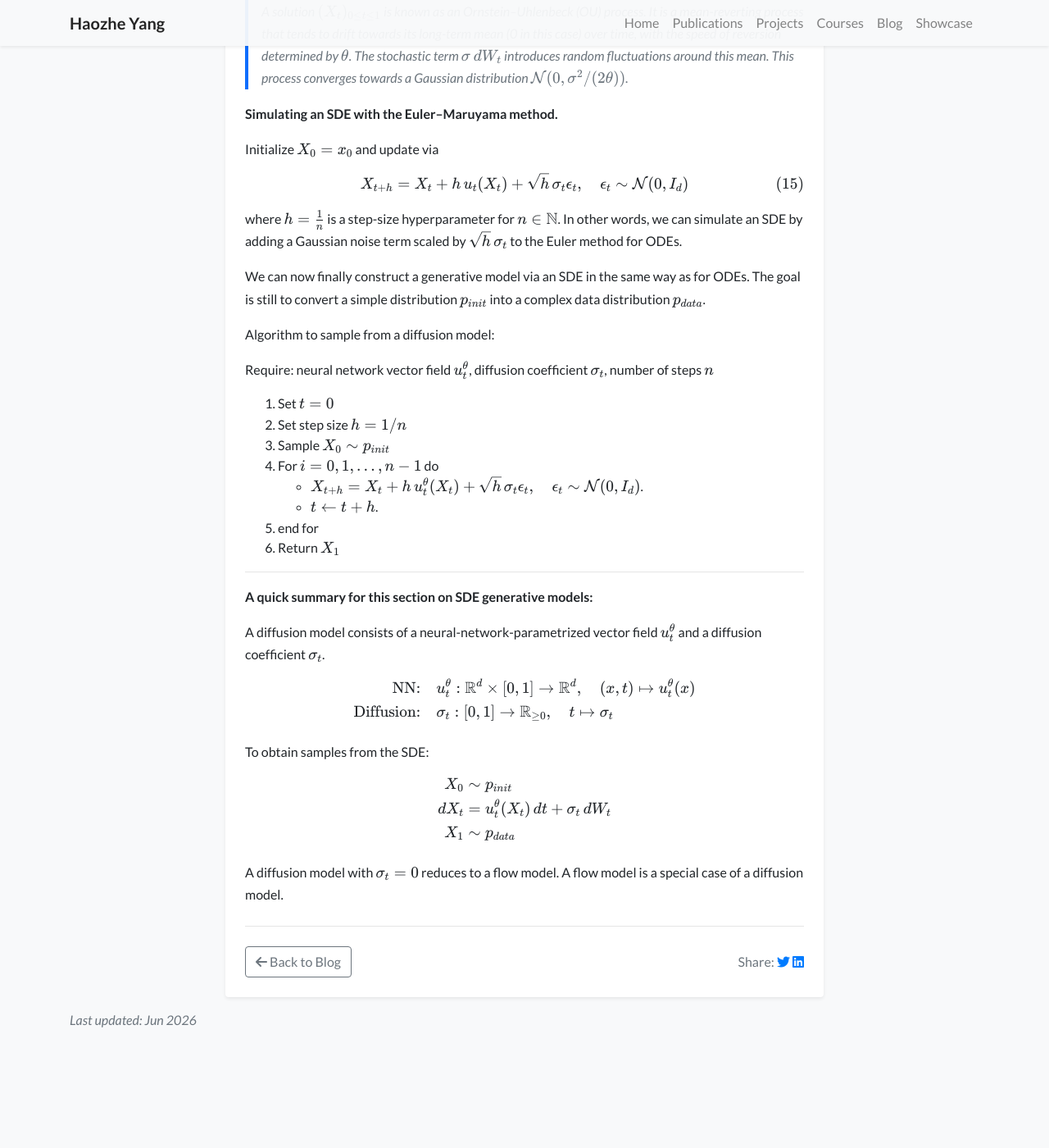
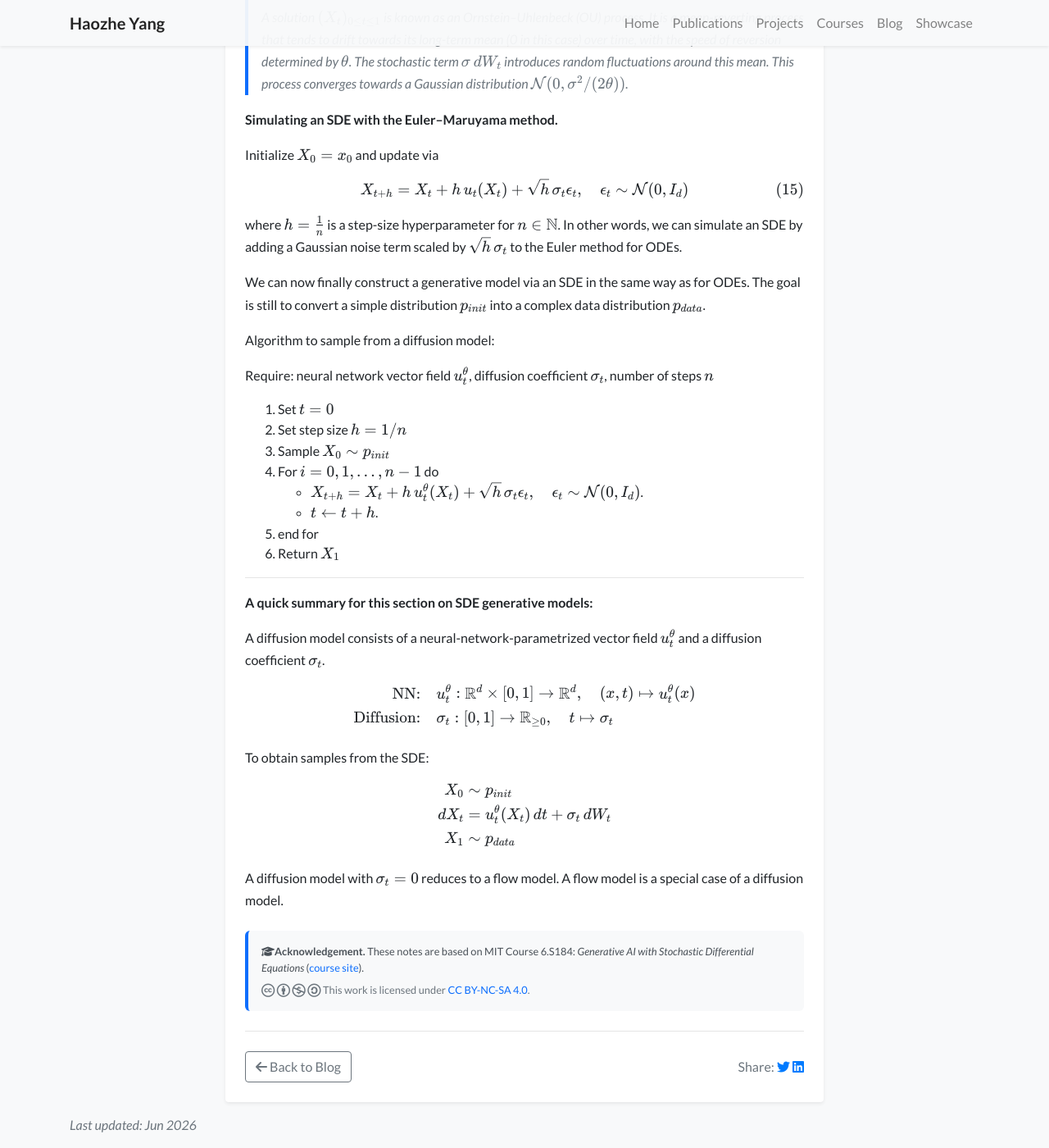
Before and after one commit to linearalgebrayhz/linearalgebrayhz.github.io, a Jekyll site: the page built from _posts/2026-06-21-flow-matching1.md, in a window 1280 px wide and 1400 px high, scrolled down 6940 px. Shown: the whole window at 82% size. Built offline with Jekyll 4.4.1, drawn with Linux system fonts in a browser that asks for light colours; nearby versions of some CDN libraries; a style sheet for code colours, icons or effects is not loaded; before the commit the page ends 8212 px from its top, so only the background shows below that.

Commit message:
Add post card images, license & acknowledgement, fix category badge
- Blog cards show an optional cover image when a post sets `image:`
  in front matter; no image, no reserved space. Placeholder assets
  added under assets/images/posts/ to be replaced later.
- New per-post `license:` front matter (cc-by-nc-sa, etc.) rendered via
  _includes/widgets/license.html with Creative Commons icons + link.
- New per-post `acknowledgement:` front matter rendered in the footer.
- Flow Matching posts: CC BY-NC-SA + credit to MIT 6.S184.
- Fix unreadable category badge: site loads Bootstrap 4 CSS but uses
  BS5 badge classes, so text inherited the muted parent color. Replaced
  with version-independent .category-badge / .tag-badge styles.

Co-Authored-By: Claude Opus 4.8 (1M context) <noreply@anthropic.com>

```diff
--- /dev/null
+++ b/_includes/widgets/license.html
@@ -0,0 +1,46 @@
+{%- comment -%}
+Renders a license notice for a post.
+Usage: {% include widgets/license.html license=page.license %}
+Supported keys: cc-by, cc-by-sa, cc-by-nc, cc-by-nc-sa, cc-by-nc-nd, cc-by-nd, cc0.
+Any other value is shown verbatim as the license name (no link).
+{%- endcomment -%}
+{%- assign lic = include.license -%}
+{%- assign lic_url = '' -%}
+{%- assign lic_icons = 'creative-commons' -%}
+{%- case lic -%}
+  {%- when 'cc-by' -%}
+    {%- assign lic_name = 'CC BY 4.0' -%}
+    {%- assign lic_url = 'https://creativecommons.org/licenses/by/4.0/' -%}
+    {%- assign lic_icons = 'creative-commons,creative-commons-by' -%}
+  {%- when 'cc-by-sa' -%}
+    {%- assign lic_name = 'CC BY-SA 4.0' -%}
+    {%- assign lic_url = 'https://creativecommons.org/licenses/by-sa/4.0/' -%}
+    {%- assign lic_icons = 'creative-commons,creative-commons-by,creative-commons-sa' -%}
+  {%- when 'cc-by-nc' -%}
+    {%- assign lic_name = 'CC BY-NC 4.0' -%}
+    {%- assign lic_url = 'https://creativecommons.org/licenses/by-nc/4.0/' -%}
+    {%- assign lic_icons = 'creative-commons,creative-commons-by,creative-commons-nc' -%}
+  {%- when 'cc-by-nc-sa' -%}
+    {%- assign lic_name = 'CC BY-NC-SA 4.0' -%}
+    {%- assign lic_url = 'https://creativecommons.org/licenses/by-nc-sa/4.0/' -%}
+    {%- assign lic_icons = 'creative-commons,creative-commons-by,creative-commons-nc,creative-commons-sa' -%}
+  {%- when 'cc-by-nc-nd' -%}
+    {%- assign lic_name = 'CC BY-NC-ND 4.0' -%}
+    {%- assign lic_url = 'https://creativecommons.org/licenses/by-nc-nd/4.0/' -%}
+    {%- assign lic_icons = 'creative-commons,creative-commons-by,creative-commons-nc,creative-commons-nd' -%}
+  {%- when 'cc-by-nd' -%}
+    {%- assign lic_name = 'CC BY-ND 4.0' -%}
+    {%- assign lic_url = 'https://creativecommons.org/licenses/by-nd/4.0/' -%}
+    {%- assign lic_icons = 'creative-commons,creative-commons-by,creative-commons-nd' -%}
+  {%- when 'cc0' -%}
+    {%- assign lic_name = 'CC0 1.0 (Public Domain)' -%}
+    {%- assign lic_url = 'https://creativecommons.org/publicdomain/zero/1.0/' -%}
+    {%- assign lic_icons = 'creative-commons,creative-commons-zero' -%}
+  {%- else -%}
+    {%- assign lic_name = lic -%}
+{%- endcase -%}
+{%- assign icon_list = lic_icons | split: ',' -%}
+<div class="post-license small">
+    <span class="post-license-icons">{% for ic in icon_list %}<i class="fa-brands fa-{{ ic }}"></i> {% endfor %}</span>
+    This work is licensed under {% if lic_url %}<a href="{{ lic_url }}" target="_blank" rel="noopener noreferrer">{{ lic_name }}</a>{% else %}{{ lic_name }}{% endif %}.
+</div>
--- a/_layouts/post.html
+++ b/_layouts/post.html
@@ -15,13 +15,13 @@ layout: default
                         <span class="ms-3"><i class="fas fa-user"></i> {{ page.author }}</span>
                         {% endif %}
                         {% if page.category %}
-                        <span class="badge bg-primary ms-3">{{ page.category }}</span>
+                        <span class="category-badge">{{ page.category }}</span>
                         {% endif %}
                     </p>
                     {% if page.tags %}
                     <div class="mb-3">
                         {% for tag in page.tags %}
-                        <span class="badge bg-light text-dark me-1">#{{ tag }}</span>
+                        <span class="tag-badge">#{{ tag }}</span>
                         {% endfor %}
                     </div>
                     {% endif %}
@@ -31,6 +31,20 @@ layout: default
                 <div class="blog-content">
                     {{ content }}
                 </div>
+
+                <!-- Acknowledgement & License -->
+                {% if page.acknowledgement or page.license %}
+                <div class="post-meta-box mt-4 p-3">
+                    {% if page.acknowledgement %}
+                    <div class="post-acknowledgement small mb-2">
+                        <i class="fas fa-graduation-cap me-1"></i><strong>Acknowledgement.</strong> {{ page.acknowledgement | markdownify | remove: '<p>' | remove: '</p>' | strip_newlines }}
+                    </div>
+                    {% endif %}
+                    {% if page.license %}
+                    {% include widgets/license.html license=page.license %}
+                    {% endif %}
+                </div>
+                {% endif %}
 
                 <!-- Post Footer -->
                 <hr class="my-4">
--- a/_posts/2026-06-21-flow-matching1.md
+++ b/_posts/2026-06-21-flow-matching1.md
@@ -5,6 +5,9 @@ date: 2026-06-21
 category: "General"
 tags: [flow matching, diffusion models, machine learning]
 author: "Haozhe Yang"
+image: /assets/images/posts/flow-matching-1.png
+license: cc-by-nc-sa
+acknowledgement: "These notes are based on MIT Course 6.S184: *Generative AI with Stochastic Differential Equations* ([course site](https://diffusion.csail.mit.edu/))."
 excerpt: "This is the first post in a series of notes on MIT's Introduction to Flow Matching and Diffusion Models 2026. In this post, we will cover the basics of data modalities and how generation can be modeled as sampling from a data distribution."
 ---
 
--- a/assets/css/global.css
+++ b/assets/css/global.css
@@ -66,3 +66,68 @@ div.lazy {
 .email-text {
     font-family: Courier, monospace;
 }
+
+/* ---- Blog: category / tag badges ---- */
+/* The site loads Bootstrap 4 CSS but templates use BS5 badge classes, so
+   badge text color was inheriting the muted parent color (unreadable).
+   These explicit styles are version-independent. */
+.category-badge {
+    display: inline-block;
+    margin-left: 0.5rem;
+    padding: 0.25em 0.65em;
+    background-color: #0d6efd;
+    color: #fff !important;
+    font-size: 0.72rem;
+    font-weight: 600;
+    letter-spacing: 0.03em;
+    text-transform: uppercase;
+    line-height: 1.4;
+    border-radius: 50rem;
+    vertical-align: middle;
+}
+
+.tag-badge {
+    display: inline-block;
+    margin-right: 0.35rem;
+    margin-bottom: 0.25rem;
+    padding: 0.25em 0.6em;
+    background-color: #eef1f5;
+    color: #495057;
+    font-size: 0.75rem;
+    font-weight: 500;
+    border-radius: 50rem;
+}
+
+/* ---- Blog: post card cover image ---- */
+.post-card-img {
+    width: 100%;
+    height: 180px;
+    object-fit: cover;
+    border-top-left-radius: calc(0.25rem - 1px);
+    border-top-right-radius: calc(0.25rem - 1px);
+}
+
+/* ---- Blog: acknowledgement & license box ---- */
+.post-meta-box {
+    background-color: #f8f9fa;
+    border-left: 4px solid #0d6efd;
+    border-radius: 0.375rem;
+    color: #495057;
+}
+
+.post-meta-box .post-acknowledgement {
+    color: #495057;
+}
+
+.post-meta-box a {
+    color: #0d6efd;
+}
+
+.post-license {
+    color: #6c757d;
+}
+
+.post-license-icons i {
+    font-size: 1.05rem;
+    vertical-align: -2px;
+}
```
Also changed, not shown: blog.html (+8 -1 lines), assets/images/posts/flow-matching-1.png (added), assets/images/posts/flow-matching-2.png (added).
